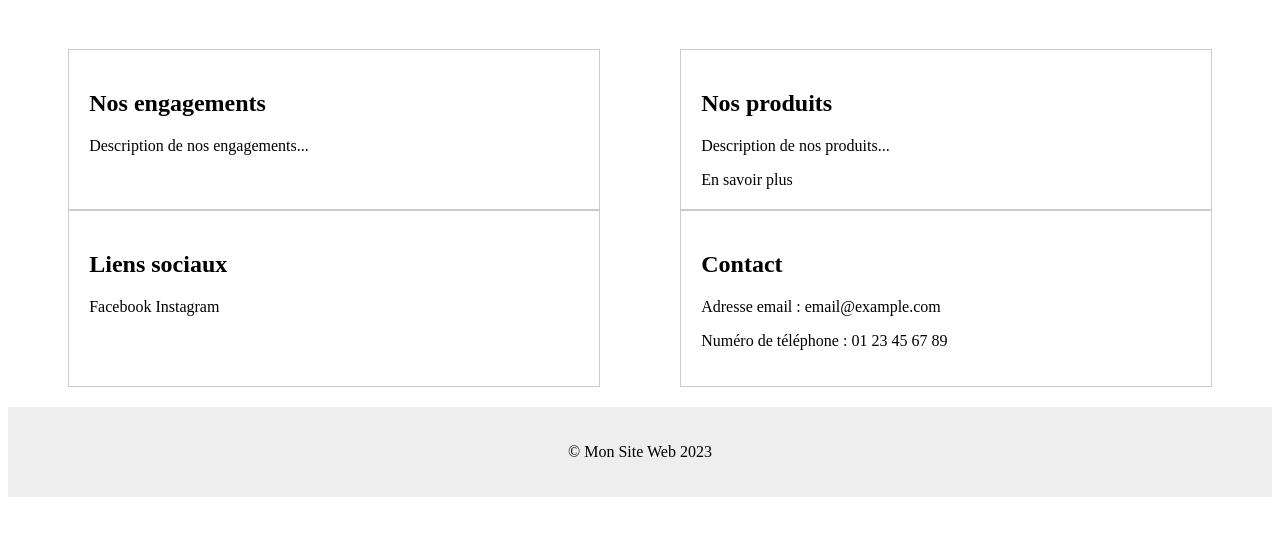
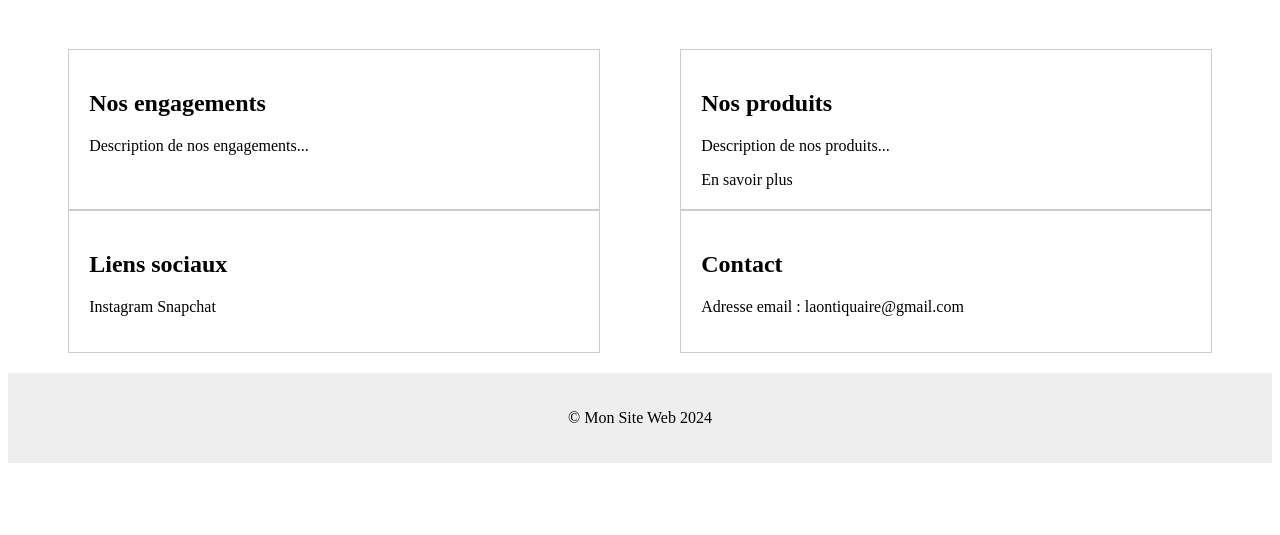
Before and after one commit to Laontiquaire/laontiquaire-siteweb, a plain HTML site: page main/index.html in a window 1280 px wide. Shown: the part 99-634 px from the top of the page. Drawn offline with Linux system fonts and the light colour scheme.

Commit message:
Update index.html

```diff
--- a/main/index.html
+++ b/main/index.html
@@ -24,17 +24,16 @@
     </section>
     <section class="liens-sociaux">
       <h2>Liens sociaux</h2>
-      <a href="#">Facebook</a>
       <a href="#">Instagram</a>
+      <a href="#">Snapchat</a>
     </section>
     <section class="contact">
       <h2>Contact</h2>
-      <p>Adresse email : email@example.com</p>
-      <p>Numéro de téléphone : 01 23 45 67 89</p>
-    </section>
+      <p>Adresse email : laontiquaire@gmail.com</p>
+          </section>
   </main>
   <footer>
-    <p>&copy; Mon Site Web 2023</p>
+    <p>&copy; Mon Site Web 2024</p>
   </footer>
 </body>
 </html>
```
